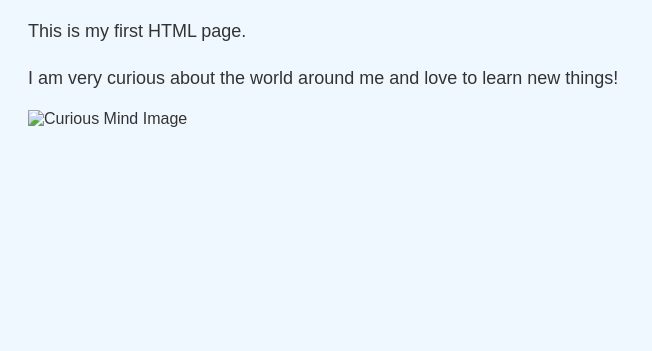
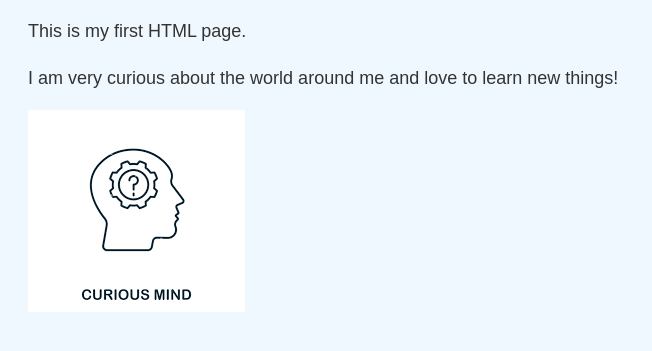
Before and after one commit to Ongani3/web-dev-lab, a plain HTML site: page index.html in a window 1280 px wide. Shown: the part 139-490 px from the top of the page, without its empty margins (0-652 px from the left). Drawn offline with Linux system fonts and the light colour scheme.

Commit message:
curious mind addons

```diff
--- a/index.html
+++ b/index.html
@@ -11,7 +11,7 @@ initial-scale=1.0">
 <h2>My Curious Mind</h2>
 <p>This is my first HTML page.</p>
 <p>I am very curious about the world around me and love to learn new things!</p>
-<img src="curious mind.png" alt="Curious Mind Image">
+<img src="curiousmind.png" alt="Curious Mind Image">
 
 <style>
     body {
--- /dev/null
+++ b/style.css
@@ -0,0 +1,16 @@
+body {
+    font-family: 'Arial', sans-serif;
+    background-color: #ffffff;
+    color: #333;
+    padding: 20px;
+}
+h1 {
+    color: #4CAF50;
+}
+h2 {
+    color: #2196F3;
+}
+p {
+    font-size: 18px;
+    line-height: 1.6;
+}
```
Also changed, not shown: curiousmind.png (added).
